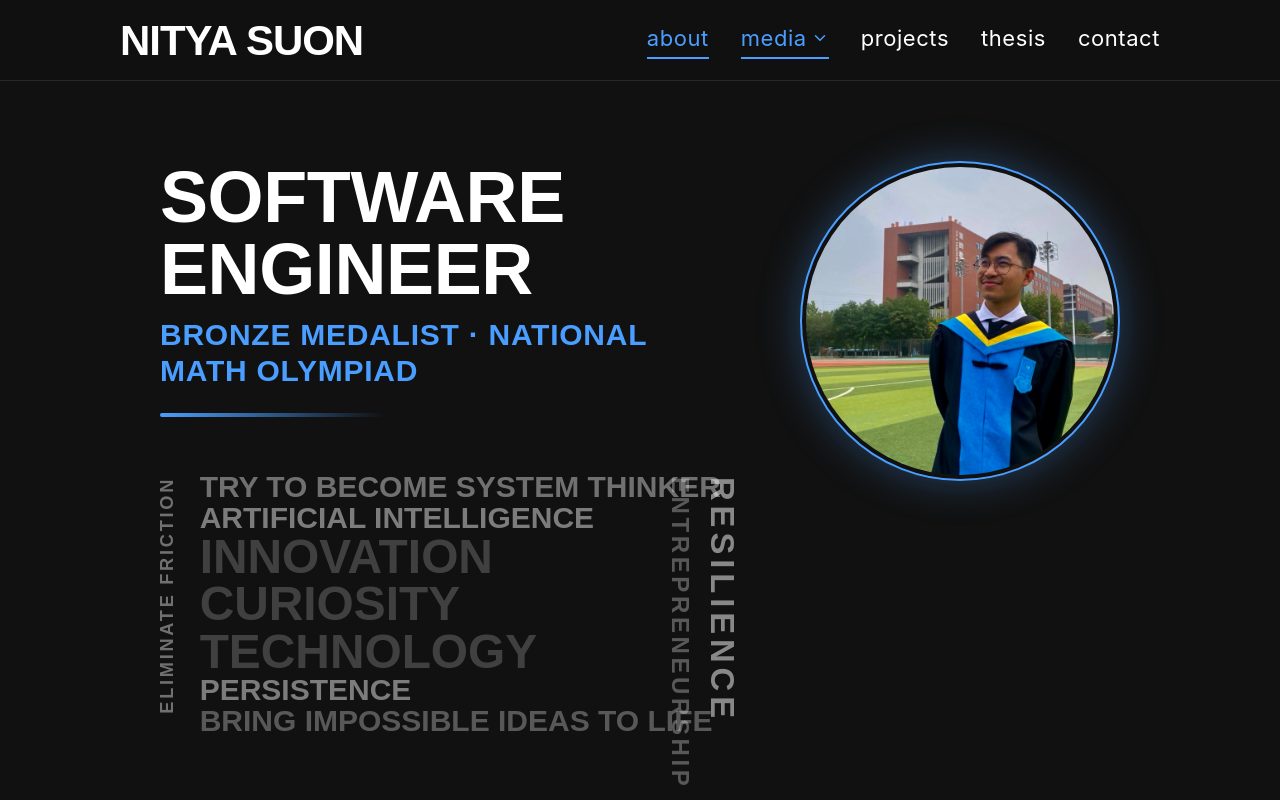
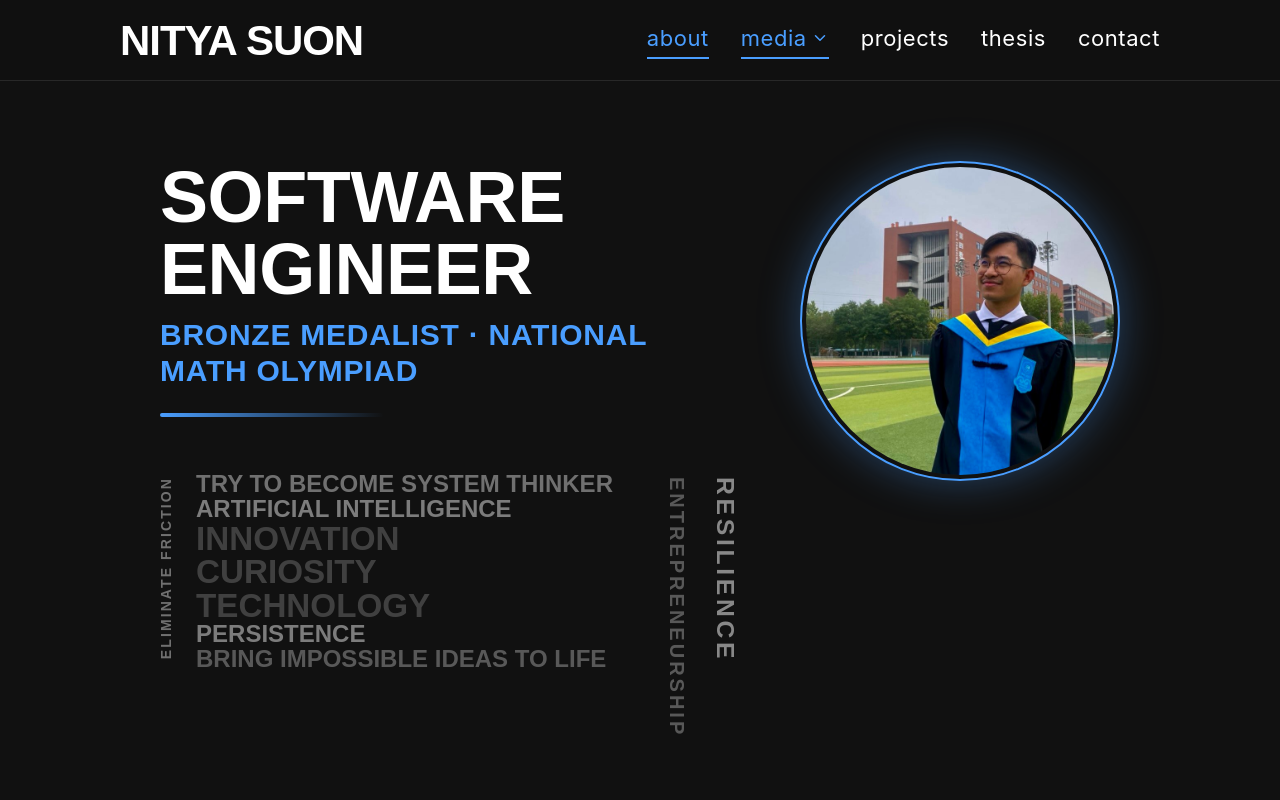
Before and after one commit to NityaSu/Publix, a Nuxt app: page / in a window 1280 px wide. Shown: the top 800 px of the page. Built offline with nearby package versions, Linux system fonts and the light colour scheme; a web font is replaced by a local one.

Commit message:
Refactor HeroSection to adjust font sizes and styles for improved visual hierarchy and responsiveness; enhance word cloud layout with dynamic width adjustments based on headline size.

```diff
--- a/component/HeroSection.vue
+++ b/component/HeroSection.vue
@@ -50,7 +50,7 @@ const CORE_WORDS = new Set([
 // around them, rather than each scaling to its own character count.
 const MUTED_TRIO = new Set(['INNOVATION', 'CURIOSITY', 'TECHNOLOGY']);
 const MUTED_TRIO_TONE = 'text-white/20 font-bold';
-const MUTED_TRIO_STYLE = 'font-size: clamp(30px, 9.2cqw, 58px); line-height: 0.95;';
+const MUTED_TRIO_STYLE = 'font-size: clamp(22px, 7.5cqw, 42px); line-height: 0.95;';
 
 // Words that should visually match another word's size (computed from that
 // other word's character count, not their own) and color/weight.
@@ -77,14 +77,14 @@ const wordCloud: WordCloudItem[] = [
     return {
       text,
       class: `${MATCHED_TONE} font-display transition-colors duration-300 hover:text-accent`,
-      style: fluidSize(SIZE_MATCHES[text], 30, 68, 0.94),
+      style: fluidSize(SIZE_MATCHES[text], 24, 52, 0.85),
     };
   }
   const isCore = CORE_WORDS.has(text);
   return {
     text,
     class: `${tone} font-display transition-colors duration-300 hover:text-accent`,
-    style: isCore ? fluidSize(text, 30, 68, 0.94) : fluidSize(text, 14, 32, 0.55),
+    style: isCore ? fluidSize(text, 24, 52, 0.85) : fluidSize(text, 11, 24, 0.48),
   };
 });
 
@@ -98,7 +98,7 @@ const resilienceWord: HeightMatchedWord = { text: 'RESILIENCE', tone: 'text-whit
 
 const entrepreneurshipWord: VerticalWordItem = {
   text: 'ENTREPRENEURSHIP',
-  class: 'text-lg md:text-2xl text-white/30 font-semibold',
+  class: 'text-base md:text-xl text-white/30 font-semibold',
 };
 
 const wordCloudRef = ref<HTMLElement | null>(null);
@@ -118,8 +118,20 @@ const verticalMatchStyle = (
   return `font-size: ${clamped.toFixed(1)}px; line-height: 0.86;`;
 };
 
-const leftVerticalStyle = computed(() => verticalMatchStyle(leftVerticalWord.text, 18, 56));
-const resilienceStyle = computed(() => verticalMatchStyle(resilienceWord.text, 18, 56));
+const leftVerticalStyle = computed(() => verticalMatchStyle(leftVerticalWord.text, 14, 42));
+const resilienceStyle = computed(() => verticalMatchStyle(resilienceWord.text, 14, 42));
+
+// Caps the whole word-cloud "rectangle" (both vertical columns + the
+// horizontal block) to a bit more than the measured width of the
+// "Software Engineer" headline above it, instead of stretching to fill
+// the entire column — this is what shrinks the block and keeps it
+// visually tied to the headline's width rather than the page width.
+const headlineRef = ref<HTMLElement | null>(null);
+const { width: headlineWidth } = useElementSize(headlineRef);
+const wordCloudRowStyle = computed(() => {
+  if (!headlineWidth.value) return {};
+  return { width: `${Math.round(headlineWidth.value * 1.12)}px`, maxWidth: '100%' };
+});
 
 const heroRef = ref<HTMLElement | null>(null);
 const isVisible = ref(false);
@@ -146,7 +158,7 @@ useIntersectionObserver(
     >
       <div class="min-w-0">
         <h1 class="font-display font-extrabold uppercase leading-[0.95] tracking-tight">
-          <span class="block text-white text-4xl sm:text-5xl md:text-6xl lg:text-7xl">Software Engineer</span>
+          <span ref="headlineRef" class="block text-white text-4xl sm:text-5xl md:text-6xl lg:text-7xl">Software Engineer</span>
           <span class="block text-accent mt-2 md:mt-3 text-lg sm:text-xl md:text-2xl lg:text-3xl tracking-wide">
             Bronze Medalist &middot; National Math Olympiad
           </span>
@@ -154,7 +166,10 @@ useIntersectionObserver(
 
         <div class="mt-6 h-1 w-40 md:w-56 rounded-full bg-gradient-to-r from-accent to-transparent"></div>
 
-        <div class="mt-10 md:mt-14 flex items-start gap-3 md:gap-6 select-none">
+        <div
+          class="mt-10 md:mt-14 flex items-start gap-3 md:gap-6 select-none"
+          :style="wordCloudRowStyle"
+        >
           <div class="hidden sm:flex flex-col items-center pt-1">
             <span
               class="font-display uppercase tracking-[0.15em] rotate-180 transition-colors duration-300 hover:text-accent"
@@ -182,7 +197,7 @@ useIntersectionObserver(
             </span>
           </div>
 
-          <div class="hidden sm:flex items-start gap-2 md:gap-3 md:-ml-10 lg:-ml-20">
+          <div class="hidden sm:flex items-start gap-3 md:gap-6">
             <div class="flex flex-col items-center pt-1">
               <span
                 class="font-display uppercase tracking-[0.15em] transition-colors duration-300 hover:text-accent"
```
